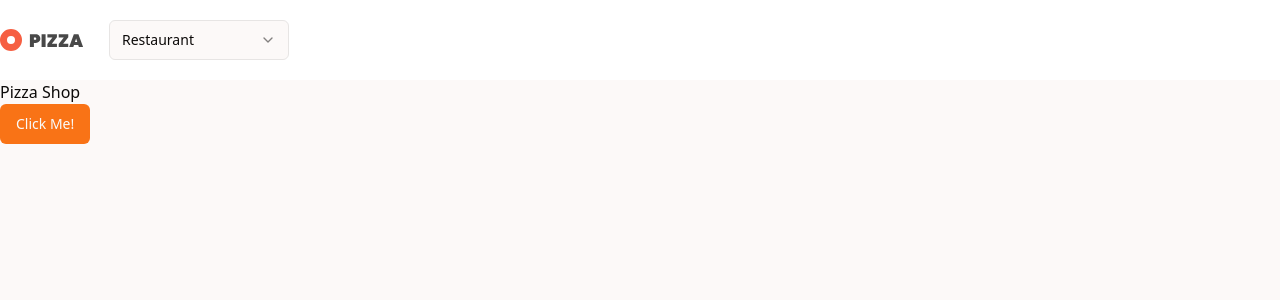
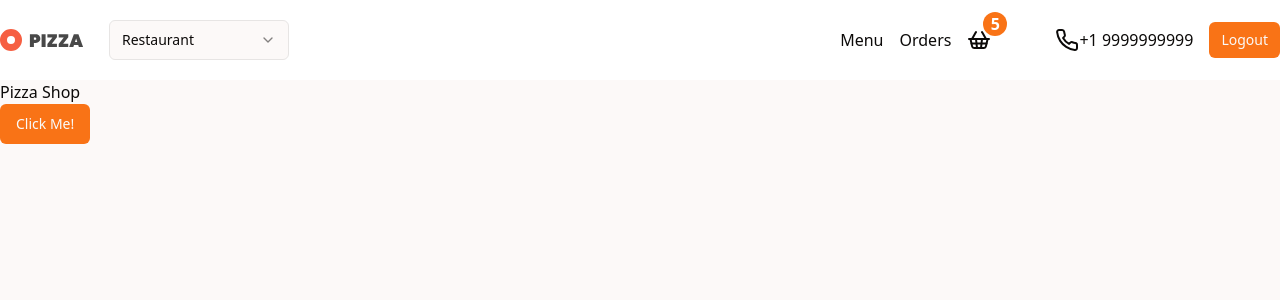
Before and after one commit to akhilr007/dynamite-client-ui, a Next.js app: page / in a window 1280 px wide. Shown: the top 300 px of the page. Built offline with nearby package versions, Linux system fonts and the light colour scheme.

Commit message:
add navbar

```diff
--- a/src/components/custom/header.tsx
+++ b/src/components/custom/header.tsx
@@ -6,11 +6,14 @@
     SelectTrigger,
     SelectValue
 } from "@/components/ui/select";
+import Link from "next/link";
+import { Phone, ShoppingBasket } from "lucide-react";
+import { Button } from "../ui/button";
 
 export const Header = () => {
     return (
         <header className="bg-white">
-            <nav className="container py-5 mx-auto">
+            <nav className="container py-5 flex mx-auto items-center justify-between">
                 <div className="flex items-center space-x-4">
                     <svg
                         width="93"
@@ -44,6 +47,35 @@
                         </SelectContent>
                     </Select>
                 </div>
+                <div className="flex items-center gap-x-4">
+                    <ul className="flex items-center font-medium space-x-4">
+                        <li>
+                            <Link className="hover:text-primary" href={"/"}>
+                                Menu
+                            </Link>
+                        </li>
+                        <li>
+                            <Link className="hover:text-primary" href={"/"}>
+                                Orders
+                            </Link>
+                        </li>
+                    </ul>
+                    <div className="relative">
+                        <Link className="hover:text-primary" href={"/cart"}>
+                            <ShoppingBasket />
+                        </Link>
+                        <span className="absolute -top-4 -right-4 h-6 w-6 flex items-center justify-center rounded-full bg-primary font-semibold text-white">
+                            5
+                        </span>
+                    </div>
+                    <div className="flex items-center ml-12">
+                        <Phone />
+                        <span>+1 9999999999</span>
+                    </div>
+                    <div>
+                        <Button size="sm">Logout</Button>
+                    </div>
+                </div>
             </nav>
         </header>
     );
```
